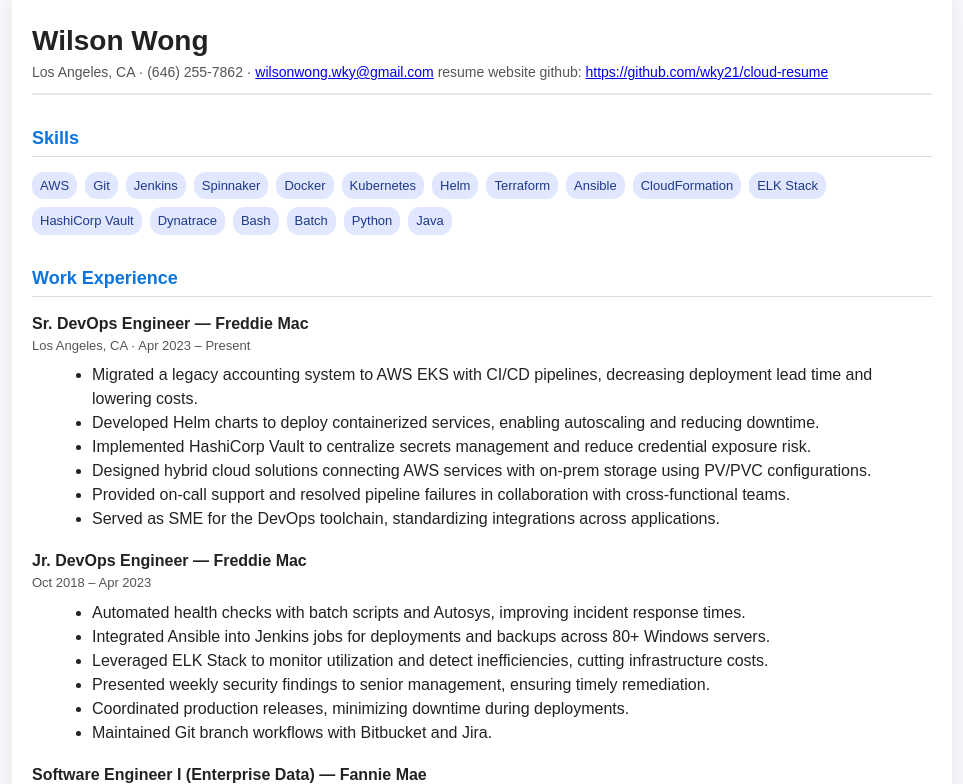
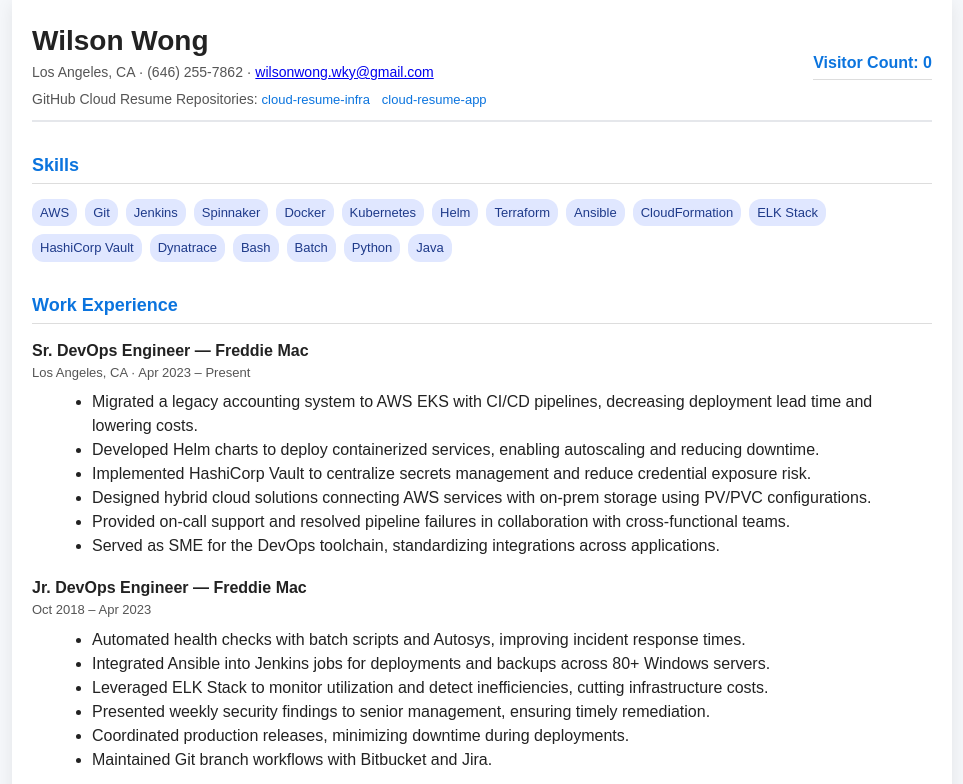
Before and after one commit to wky21/cloud-resume-app, a plain HTML site: page gui/index.html in a window 1280 px wide. Shown: the top 784 px of the page, without its empty margins (158-1121 px from the left). Drawn offline with Linux system fonts and the light colour scheme; no server answers.

Commit message:
update resume

```diff
--- a/gui/index.html
+++ b/gui/index.html
@@ -23,6 +23,10 @@
       border-bottom: 2px solid #e5e7eb;
       padding-bottom: 10px;
       margin-bottom: 20px;
+      display: flex;
+      justify-content: space-between;
+      align-items: center;
+      gap: 16px;
     }
     header h1 {
       margin: 0;
@@ -31,6 +35,15 @@
     header .contact {
       font-size: 14px;
       color: #555;
+    }
+    header .links {
+      margin-top: 6px;
+    }
+    header .links a {
+      color: #0b74de;
+      text-decoration: none;
+      margin-right: 8px;
+      font-size: 13px;
     }
     h2 {
       font-size: 18px;
@@ -67,18 +80,49 @@
       border-radius: 12px;
       font-size: 13px;
     }
+    /* Visitor counter styling */
+    .visitor-counter {
+      margin-left: auto;
+      text-align: right;
+      font-size: 14px;
+      color: #333;
+    }
+    .visitor-counter h2 {
+      font-size: 16px;
+      color: #0b74de;
+      margin: 0;
+    }
+
+    @media (max-width: 640px) {
+      header {
+        flex-direction: column;
+        align-items: flex-start;
+      }
+      .visitor-counter {
+        text-align: left;
+        margin-left: 0;
+        margin-top: 8px;
+      }
+    }
   </style>
 </head>
 <body>
   <div class="container">
     <header>
-      <h1>Wilson Wong</h1>
-      <div class="contact">
-        Los Angeles, CA · (646) 255-7862 · <a href="mailto:wilsonwong.wky@gmail.com">wilsonwong.wky@gmail.com</a>
-        resume website github:
-        <a href="https://github.com/wky21/cloud-resume" target="_blank" rel="noopener noreferrer">
-          https://github.com/wky21/cloud-resume
-        </a>
+      <div>
+        <h1>Wilson Wong</h1>
+        <div class="contact">
+          Los Angeles, CA · (646) 255-7862 · <a href="mailto:wilsonwong.wky@gmail.com">wilsonwong.wky@gmail.com</a>
+          <div class="links">
+            GitHub Cloud Resume Repositories:
+            <a href="https://github.com/wky21/cloud-resume-infra" target="_blank" rel="noopener noreferrer">cloud-resume-infra</a>
+            <a href="https://github.com/wky21/cloud-resume-app" target="_blank" rel="noopener noreferrer">cloud-resume-app</a>
+          </div>
+        </div>
+      </div>
+
+      <div class="visitor-counter" aria-live="polite">
+        <h2>Visitor Count: <span id="count">0</span></h2>
       </div>
     </header>
 
@@ -160,11 +204,6 @@
       <p><strong>AWS Certified Solutions Architect – Associate</strong> (Valid through 2025)</p>
     </section>
 
-    <!-- Visitor Counter -->
-    <section>
-      <h2> </h2>
-      <p>Visitor Count: <span id="count">0</span></p>
-    </section>
   </div>
 
   <!-- JavaScript for Visitor Counter -->
```
